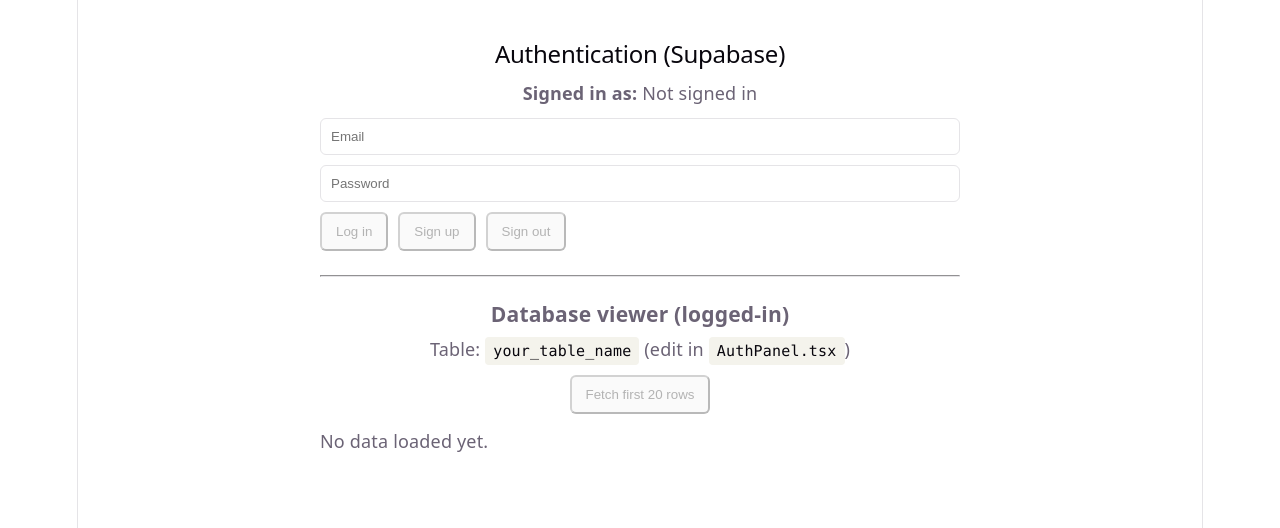
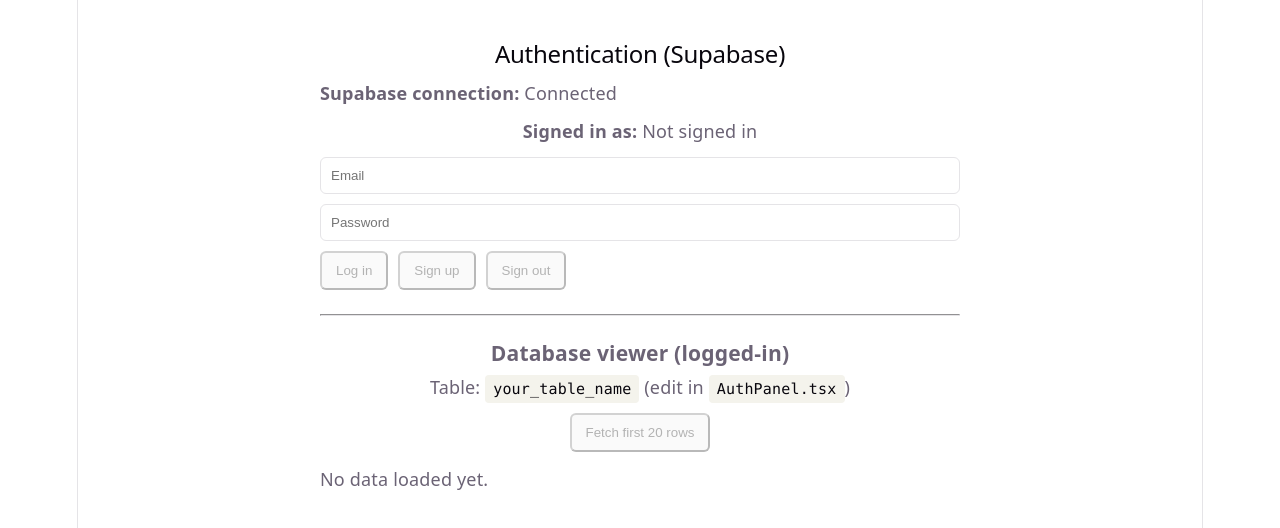
Before and after one commit to inventario-congress/inventario-congress.github.io, a React (Vite) app: page / in a window 1280 px wide. Shown: the top 528 px of the page. Built offline with nearby package versions, Linux system fonts and the light colour scheme; no server answers.

Commit message:
Added some status logging.

```diff
--- a/src/components/AuthPanel.tsx
+++ b/src/components/AuthPanel.tsx
@@ -2,6 +2,7 @@ import { useEffect, useMemo, useState } from 'react'
 import { supabase, supabaseConfigError } from '../supabaseClient'
 
 type DbRow = Record<string, unknown>
+type ConnectionState = 'checking' | 'connected' | 'failed'
 
 export default function AuthPanel() {
   const [email, setEmail] = useState('')
@@ -9,6 +10,8 @@ export default function AuthPanel() {
 
   const [authLoading, setAuthLoading] = useState(false)
   const [error, setError] = useState<string | null>(null)
+  const [status, setStatus] = useState<string | null>(null)
+  const [connectionState, setConnectionState] = useState<ConnectionState>('checking')
 
   const [sessionEmail, setSessionEmail] = useState<string | null>(null)
 
@@ -23,6 +26,7 @@ export default function AuthPanel() {
     if (!supabase) {
       setError(missingConfig)
       setSessionEmail(null)
+      setConnectionState('failed')
       return
     }
 
@@ -39,10 +43,12 @@ export default function AuthPanel() {
       if (error) {
         setError(error.message)
         setSessionEmail(null)
+        setConnectionState('failed')
         return
       }
 
       setSessionEmail(session?.user?.email ?? null)
+      setConnectionState('connected')
     })()
 
     const {
@@ -63,11 +69,13 @@ export default function AuthPanel() {
       return
     }
 
+    setStatus(null)
     setError(null)
     setAuthLoading(true)
     try {
       const { error } = await supabase.auth.signInWithPassword({ email, password })
       if (error) throw error
+      setStatus('Logged in successfully.')
     } catch (e) {
       const msg = e instanceof Error ? e.message : 'Login failed'
       setError(msg)
@@ -82,11 +90,18 @@ export default function AuthPanel() {
       return
     }
 
+    setStatus(null)
     setError(null)
     setAuthLoading(true)
     try {
-      const { error } = await supabase.auth.signUp({ email, password })
+      const { data, error } = await supabase.auth.signUp({ email, password })
       if (error) throw error
+
+      if (data.session) {
+        setStatus('Sign up completed and session created.')
+      } else {
+        setStatus('Sign up started. Check your email to confirm your account.')
+      }
     } catch (e) {
       const msg = e instanceof Error ? e.message : 'Sign up failed'
       setError(msg)
@@ -101,12 +116,14 @@ export default function AuthPanel() {
       return
     }
 
+    setStatus(null)
     setError(null)
     setAuthLoading(true)
     try {
       const { error } = await supabase.auth.signOut()
       if (error) throw error
       setDbRows([])
+      setStatus('Signed out.')
     } catch (e) {
       const msg = e instanceof Error ? e.message : 'Sign out failed'
       setError(msg)
@@ -121,6 +138,7 @@ export default function AuthPanel() {
       return
     }
 
+    setStatus(null)
     setError(null)
     setDbLoading(true)
     try {
@@ -129,6 +147,7 @@ export default function AuthPanel() {
       const { data, error } = await supabase.from(tableName).select('*').limit(20)
       if (error) throw error
       setDbRows((data ?? []) as DbRow[])
+      setStatus('Database query completed successfully.')
     } catch (e) {
       const msg = e instanceof Error ? e.message : 'Failed to fetch database'
       setError(msg)
@@ -141,6 +160,15 @@ export default function AuthPanel() {
   return (
     <div style={{ maxWidth: 640, margin: '0 auto', padding: 16 }}>
       <h2 style={{ marginTop: 24 }}>Authentication (Supabase)</h2>
+
+      <div style={{ marginTop: 12, textAlign: 'left' }}>
+        <strong>Supabase connection:</strong>{' '}
+        {connectionState === 'checking'
+          ? 'Checking...'
+          : connectionState === 'connected'
+            ? 'Connected'
+            : 'Not connected'}
+      </div>
 
       {missingConfig ? (
         <div
@@ -217,6 +245,12 @@ export default function AuthPanel() {
         </div>
       ) : null}
 
+      {status ? (
+        <div style={{ marginTop: 12, color: 'green' }}>
+          <strong>Status:</strong> {status}
+        </div>
+      ) : null}
+
       <hr style={{ margin: '24px 0', borderColor: 'var(--border)' }} />
 
       <div>
```
Also changed, not shown: 1 other file (tests, documents, lock files or other folders).
